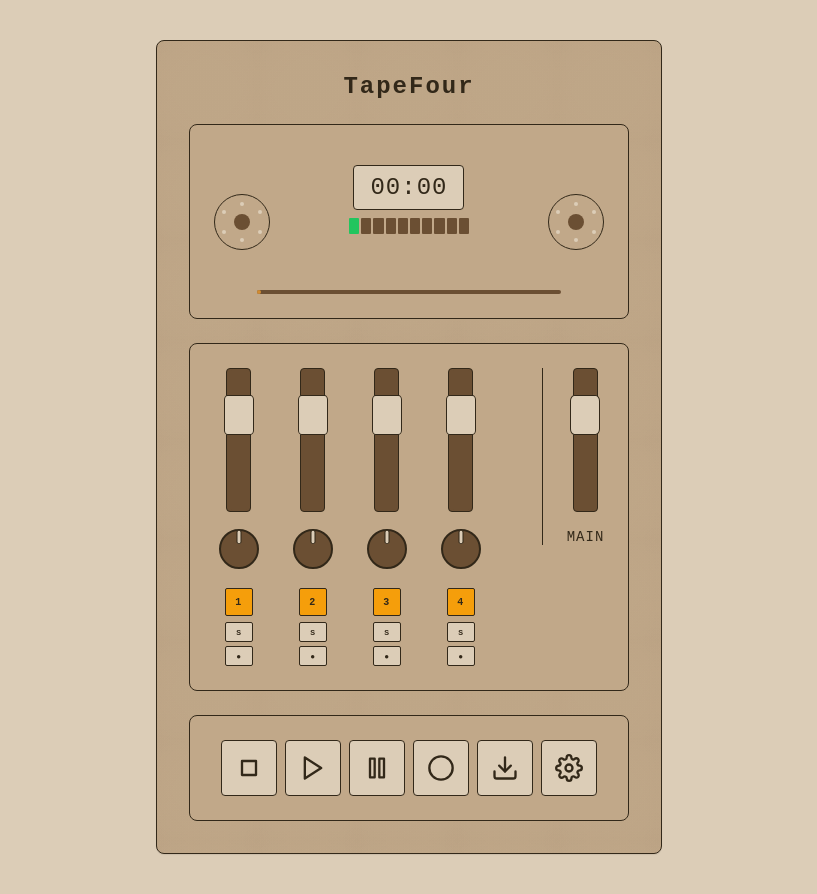
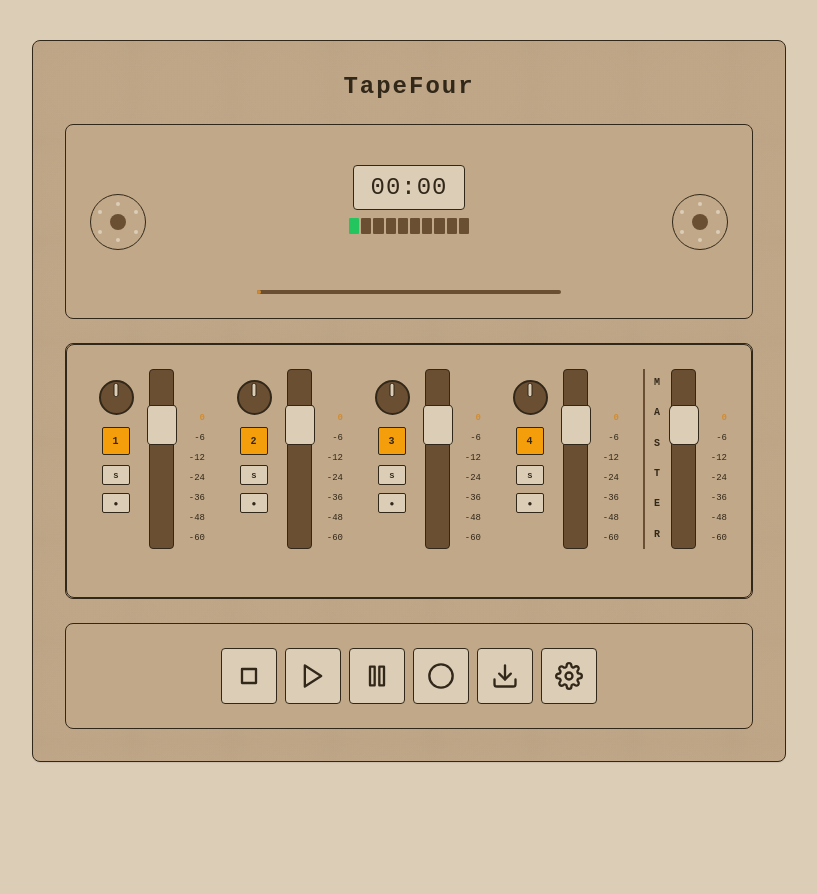
Before and after one commit to fxcircus/tapeFour, a React (Vite) app in the folder tapefour-react/: page / in a window 1280 px wide. Shown: the whole page, without its empty margins (231-1048 px from the left). After the commit the page ends 802 px from the top, so only its background shows below. Built offline with nearby package versions, Linux system fonts and the light colour scheme; no server answers.

Commit message:
layout improvement

```diff
--- a/tapefour-react/src/App.tsx
+++ b/tapefour-react/src/App.tsx
@@ -70,14 +70,7 @@ function App() {
             const id = i + 1
             return (
               <div className="track" key={id}>
-                <input
-                  type="range"
-                  className="fader"
-                  id={`fader-${id}`}
-                  min={0}
-                  max={100}
-                  defaultValue={75}
-                />
+                <div className="track-controls">
                   <div className="pan-knob-container">
                     <input
                       type="range"
@@ -95,9 +88,42 @@ function App() {
                   <input type="checkbox" className="solo-button" id={`solo-${id}`} data-track={id} />
                   <input type="checkbox" className="arm-button" id={`track-${id}`} data-track={id} />
                 </div>
+                <div className="fader-section">
+                  <input
+                    type="range"
+                    className="fader"
+                    id={`fader-${id}`}
+                    min={0}
+                    max={100}
+                    defaultValue={75}
+                  />
+                  <div className="fader-markings">
+                    <div className="marking" data-db="-60">-60</div>
+                    <div className="marking" data-db="-48">-48</div>
+                    <div className="marking" data-db="-36">-36</div>
+                    <div className="marking" data-db="-24">-24</div>
+                    <div className="marking" data-db="-12">-12</div>
+                    <div className="marking" data-db="-6">-6</div>
+                    <div className="marking" data-db="0">0</div>
+                  </div>
+                </div>
+              </div>
             )
           })}
           <div className="master-section">
+            <div className="master-controls">
+              <div className="master-label-vertical">
+                <div className="master-divider">|</div>
+                <div className="master-text">
+                  <div>M</div>
+                  <div>A</div>
+                  <div>S</div>
+                  <div>T</div>
+                  <div>E</div>
+                  <div>R</div>
+                </div>
+              </div>
+              <div className="master-fader-section">
                 <input
                   type="range"
                   className="master-fader"
@@ -106,8 +132,18 @@ function App() {
                   max={100}
                   defaultValue={75}
                 />
+                <div className="fader-markings">
+                  <div className="marking" data-db="0">0</div>
+                  <div className="marking" data-db="-6">-6</div>
+                  <div className="marking" data-db="-12">-12</div>
+                  <div className="marking" data-db="-24">-24</div>
+                  <div className="marking" data-db="-36">-36</div>
+                  <div className="marking" data-db="-48">-48</div>
+                  <div className="marking" data-db="-60">-60</div>
+                </div>
+              </div>
+            </div>
             <div className="master-spacer"></div>
-            <div className="master-label">MAIN</div>
           </div>
         </div>
       </div>
@@ -252,6 +288,13 @@ function App() {
             </div>
           </div>
 
+          <div className="settings-group">
+            <h4 className="settings-subtitle">Tips</h4>
+            <div className="tips-content">
+              <p className="tip-item">💡 Double-click pan knobs or faders to reset to default values</p>
+            </div>
+          </div>
+
           <button className="close-settings-btn" id="cancel-settings">Close</button>
         </div>
       </div>
--- a/tapefour-react/src/styles/globals.css
+++ b/tapefour-react/src/styles/globals.css
@@ -218,7 +218,7 @@ body {
   -webkit-appearance: none;
   -moz-appearance: none;
   width: 25px;
-  height: 144px;
+  height: 180px;
   background: var(--track);
   border-radius: 4px;
   border: 1px solid var(--ink);
@@ -234,7 +234,7 @@ body {
   background: var(--track);
   border: none;
   border-radius: 2px;
-  height: 144px;
+  height: 180px;
   width: 4px;
 }
 
@@ -242,7 +242,7 @@ body {
 .fader::-webkit-slider-runnable-track {
   background: var(--track);
   border-radius: 2px;
-  height: 144px;
+  height: 180px;
   width: 16px;
 }
 
@@ -269,6 +269,8 @@ input[type="range"]::-moz-range-thumb {
   cursor: pointer;
   transition: background 0.2s ease;
   margin-left: -7px;
+  position: relative;
+  background-image: linear-gradient(to right, transparent 48%, var(--ink) 48%, var(--ink) 52%, transparent 52%);
 }
 
 .fader::-webkit-slider-thumb:hover {
@@ -284,6 +286,7 @@ input[type="range"]::-moz-range-thumb {
   border-radius: 50%;
   cursor: pointer;
   transition: background 0.2s ease;
+  background-image: linear-gradient(to right, transparent 45%, var(--ink) 45%, var(--ink) 55%, transparent 55%);
 }
 
 .fader::-moz-range-thumb:hover {
@@ -297,7 +300,7 @@ input[type="range"]::-moz-range-thumb {
   -webkit-appearance: none;
   -moz-appearance: none;
   width: 25px;
-  height: 144px;
+  height: 180px;
   background: var(--track);
   border-radius: 4px;
   border: 1px solid var(--ink);
@@ -311,7 +314,7 @@ input[type="range"]::-moz-range-thumb {
 .master-fader::-webkit-slider-runnable-track {
   background: var(--track);
   border-radius: 2px;
-  height: 144px;
+  height: 180px;
   width: 16px;
 }
 
@@ -327,6 +330,7 @@ input[type="range"]::-moz-range-thumb {
   cursor: pointer;
   transition: background 0.2s ease;
   margin-left: -7px;
+  background-image: linear-gradient(to right, transparent 48%, var(--ink) 48%, var(--ink) 52%, transparent 52%);
 }
 
 .master-fader::-webkit-slider-thumb:hover {
@@ -337,7 +341,7 @@ input[type="range"]::-moz-range-thumb {
   background: var(--track);
   border: none;
   border-radius: 2px;
-  height: 144px;
+  height: 180px;
   width: 4px;
 }
 
@@ -350,6 +354,7 @@ input[type="range"]::-moz-range-thumb {
   border-radius: 50%;
   cursor: pointer;
   transition: background 0.2s ease;
+  background-image: linear-gradient(to right, transparent 45%, var(--ink) 45%, var(--ink) 55%, transparent 55%);
 }
 
 .master-fader::-moz-range-thumb:hover {
@@ -362,19 +367,19 @@ input[type="range"]::-moz-range-thumb {
   display: flex;
   justify-content: center;
   align-items: center;
-  margin: 8px 0;
+  margin: 0;
   position: relative;
-  width: 50px;
-  height: 50px;
-  z-index: 100; /* Much higher z-index to ensure it's above mute buttons */
+  width: 40px;
+  height: 40px;
+  z-index: 100;
 }
 
 .pan-knob {
   appearance: none;
   -webkit-appearance: none;
   -moz-appearance: none;
-  width: 40px;
-  height: 40px;
+  width: 35px;
+  height: 35px;
   background: var(--track);
   border-radius: 50%;
   border: 2px solid var(--ink);
@@ -428,7 +433,7 @@ input[type="range"]::-moz-range-thumb {
   border-radius: 2px;
   top: 6px;
   left: 50%;
-  transform-origin: 50% 19px; /* Distance from top of indicator to center of knob */
+  transform-origin: 50% 19px;
   transform: translateX(-50%) rotate(var(--rotation, 0deg));
   pointer-events: none;
   z-index: 12;
@@ -1027,47 +1032,160 @@ input[type="range"]::-moz-range-thumb {
 .mixer-section {
   background: var(--panel);
   border-radius: 8px;
-  padding: 24px;
+  padding: 0;
   border: 1px solid var(--ink);
 }
 
 .tracks-container {
   display: flex;
-  justify-content: space-around;
-  align-items: start;
-  gap: 24px;
-  margin: 5px, 0;
+  gap: 8px;
+  padding: 16px;
+  background: var(--panel);
+  border-radius: 8px;
+  border: 1px solid var(--ink);
+  align-items: flex-start;
 }
 
 .track {
   display: flex;
-  flex-direction: column;
-  align-items: center;
-  gap: 4px;
+  flex-direction: row;
+  align-items: stretch;
+  gap: 8px;
+  padding: 8px;
+  min-height: 220px;
 }
 
+.track-controls {
+  display: flex;
+  flex-direction: column;
+  gap: 8px;
+  align-items: center;
+  justify-content: flex-start;
+  padding-top: 8px;
+  width: 50px;
+}
+
+.fader-section, .master-fader-section {
+  display: flex;
+  flex-direction: row;
+  align-items: stretch;
+  gap: 6px;
+}
+
+.fader-markings {
+  display: flex;
+  flex-direction: column;
+  justify-content: flex-start;
+  align-items: flex-start;
+  padding: 8px 0;
+  min-height: 180px;
+  width: 25px;
+  position: relative;
+}
+
+.marking {
+  font-size: 9px;
+  font-family: 'Space Mono', monospace;
+  color: var(--ink);
+  line-height: 1;
+  white-space: nowrap;
+  position: absolute;
+  right: 0;
+}
+
+/* Position markings based on fader scale (corrected order) */
+.marking[data-db="0"] {
+  top: 45px; /* At 75% position from bottom (where default fader thumb sits) */
+  font-weight: bold;
+  color: var(--accent);
+}
+
+.marking[data-db="-6"] {
+  top: 65px;
+}
+
+.marking[data-db="-12"] {
+  top: 85px;
+}
+
+.marking[data-db="-24"] {
+  top: 105px;
+}
+
+.marking[data-db="-36"] {
+  top: 125px;
+}
+
+.marking[data-db="-48"] {
+  top: 145px;
+}
+
+.marking[data-db="-60"] {
+  top: 165px; /* At the bottom of fader */
+}
+
+/* Master section layout updates */
 .master-section {
   display: flex;
   flex-direction: column;
   align-items: center;
   gap: 8px;
-  margin-left: 32px;
-  padding-left: 24px;
-  border-left: 1px solid var(--ink);
+  padding: 8px;
+  min-height: 220px;
 }
 
-.master-label {
-  font-weight: 400;
-  font-family: 'Space Mono', monospace;
-  letter-spacing: 1px;
-  font-size: 14px;
-  color: var(--ink);
-  text-align: center;
-  margin: 0;
+.master-controls {
+  display: flex;
+  flex-direction: row;
+  align-items: stretch;
+  gap: 8px;
 }
 
-.master-spacer {
-  height: 1px;
+.master-label-vertical {
+  display: flex;
+  flex-direction: row;
+  align-items: stretch;
+  gap: 6px;
+  height: 180px;
+  justify-content: flex-start;
+}
+
+.master-divider {
+  width: 2px;
+  height: 100%;
+  background: var(--track);
+  border: none;
+  font-size: 0;
+  writing-mode: horizontal-tb;
+  display: block;
+}
+
+.master-text {
+  display: flex;
+  flex-direction: column;
+  gap: 2px;
+  font-size: 10px;
+  font-family: 'Space Mono', monospace;
+  color: var(--ink);
+  font-weight: bold;
+  writing-mode: horizontal-tb;
+  height: 100%;
+  justify-content: space-evenly;
+  align-items: center;
+  min-width: 12px;
+}
+
+.master-text div {
+  line-height: 1;
+  flex: 1;
+  display: flex;
+  align-items: center;
+  justify-content: center;
+}
+
+/* Remove the old master-label class */
+.master-label {
+  display: none;
 }
 
 /* Remove any remaining gradients and shadows */
@@ -1076,3 +1194,247 @@ input[type="range"]::-moz-range-thumb {
 }
 
 /* Clean up any remaining old styles */
+
+/* Tips section styling */
+.tips-content {
+  padding: 12px 0;
+}
+
+.tip-item {
+  font-size: 14px;
+  color: var(--ink);
+  margin: 8px 0;
+  font-family: 'Space Mono', monospace;
+}
+
+/* Updated track layout - no borders, reduced spacing */
+.track {
+  display: flex;
+  flex-direction: row;
+  align-items: stretch;
+  gap: 8px;
+  padding: 8px;
+  min-height: 220px;
+}
+
+.track-controls {
+  display: flex;
+  flex-direction: column;
+  gap: 8px;
+  align-items: center;
+  justify-content: flex-start;
+  padding-top: 8px;
+  width: 50px;
+}
+
+.fader-section, .master-fader-section {
+  display: flex;
+  flex-direction: row;
+  align-items: stretch;
+  gap: 6px;
+}
+
+.fader-markings {
+  display: flex;
+  flex-direction: column;
+  justify-content: flex-start;
+  align-items: flex-start;
+  padding: 8px 0;
+  min-height: 180px;
+  width: 25px;
+  position: relative;
+}
+
+.marking {
+  font-size: 9px;
+  font-family: 'Space Mono', monospace;
+  color: var(--ink);
+  line-height: 1;
+  white-space: nowrap;
+  position: absolute;
+  right: 0;
+}
+
+/* Position markings based on fader scale (corrected order) */
+.marking[data-db="0"] {
+  top: 45px; /* At 75% position from bottom (where default fader thumb sits) */
+  font-weight: bold;
+  color: var(--accent);
+}
+
+.marking[data-db="-6"] {
+  top: 65px;
+}
+
+.marking[data-db="-12"] {
+  top: 85px;
+}
+
+.marking[data-db="-24"] {
+  top: 105px;
+}
+
+.marking[data-db="-36"] {
+  top: 125px;
+}
+
+.marking[data-db="-48"] {
+  top: 145px;
+}
+
+.marking[data-db="-60"] {
+  top: 165px; /* At the bottom of fader */
+}
+
+/* Updated fader styling with center line on thumb */
+.fader {
+  appearance: none;
+  -webkit-appearance: none;
+  -moz-appearance: none;
+  width: 25px;
+  height: 180px;
+  background: var(--track);
+  border-radius: 4px;
+  border: 1px solid var(--ink);
+  outline: none;
+  cursor: pointer;
+  writing-mode: vertical-lr;
+  direction: rtl;
+  position: relative;
+}
+
+.fader::-webkit-slider-runnable-track {
+  background: var(--track);
+  border-radius: 2px;
+  height: 180px;
+  width: 16px;
+}
+
+.fader::-webkit-slider-thumb {
+  appearance: none;
+  -webkit-appearance: none;
+  width: 30px;
+  height: 40px;
+  background: #DCCDB7 !important;
+  background-color: #DCCDB7 !important;
+  border: 1px solid var(--ink);
+  border-radius: 12%;
+  cursor: pointer;
+  transition: background 0.2s ease;
+  margin-left: -7px;
+  position: relative;
+  background-image: linear-gradient(to right, transparent 48%, var(--ink) 48%, var(--ink) 52%, transparent 52%);
+}
+
+.fader::-moz-range-track {
+  background: var(--track);
+  border: none;
+  border-radius: 2px;
+  height: 180px;
+  width: 4px;
+}
+
+.fader::-moz-range-thumb {
+  width: 8px;
+  height: 8px;
+  background: #DCCDB7 !important;
+  background-color: #DCCDB7 !important;
+  border: 1px solid var(--ink);
+  border-radius: 50%;
+  cursor: pointer;
+  transition: background 0.2s ease;
+  background-image: linear-gradient(to right, transparent 45%, var(--ink) 45%, var(--ink) 55%, transparent 55%);
+}
+
+/* Master fader updates */
+.master-fader {
+  appearance: none;
+  -webkit-appearance: none;
+  -moz-appearance: none;
+  width: 25px;
+  height: 180px;
+  background: var(--track);
+  border-radius: 4px;
+  border: 1px solid var(--ink);
+  outline: none;
+  cursor: pointer;
+  writing-mode: vertical-lr;
+  direction: rtl;
+  position: relative;
+}
+
+.master-fader::-webkit-slider-runnable-track {
+  background: var(--track);
+  border-radius: 2px;
+  height: 180px;
+  width: 16px;
+}
+
+.master-fader::-webkit-slider-thumb {
+  appearance: none;
+  -webkit-appearance: none;
+  width: 30px;
+  height: 40px;
+  background: #DCCDB7 !important;
+  background-color: #DCCDB7 !important;
+  border: 1px solid var(--ink);
+  border-radius: 15%;
+  cursor: pointer;
+  transition: background 0.2s ease;
+  margin-left: -7px;
+  background-image: linear-gradient(to right, transparent 48%, var(--ink) 48%, var(--ink) 52%, transparent 52%);
+}
+
+.master-fader::-moz-range-track {
+  background: var(--track);
+  border: none;
+  border-radius: 2px;
+  height: 180px;
+  width: 4px;
+}
+
+.master-fader::-moz-range-thumb {
+  width: 8px;
+  height: 8px;
+  background: #DCCDB7 !important;
+  background-color: #DCCDB7 !important;
+  border: 1px solid var(--ink);
+  border-radius: 50%;
+  cursor: pointer;
+  transition: background 0.2s ease;
+  background-image: linear-gradient(to right, transparent 45%, var(--ink) 45%, var(--ink) 55%, transparent 55%);
+}
+
+/* Update tracks container for reduced spacing */
+.tracks-container {
+  display: flex;
+  gap: 8px;
+  padding: 16px;
+  background: var(--panel);
+  border-radius: 8px;
+  border: 1px solid var(--ink);
+  align-items: flex-start;
+}
+
+/* Master section adjustments */
+.master-section {
+  display: flex;
+  flex-direction: column;
+  align-items: center;
+  gap: 8px;
+  padding: 8px;
+  min-height: 220px;
+}
+
+/* Pan knob adjustments for reduced spacing */
+.pan-knob-container {
+  margin: 0;
+  width: 40px;
+  height: 40px;
+  z-index: 100;
+}
+
+.pan-knob {
+  width: 35px;
+  height: 35px;
+}
```
Lines whose indentation alone changed are shown as unchanged.
